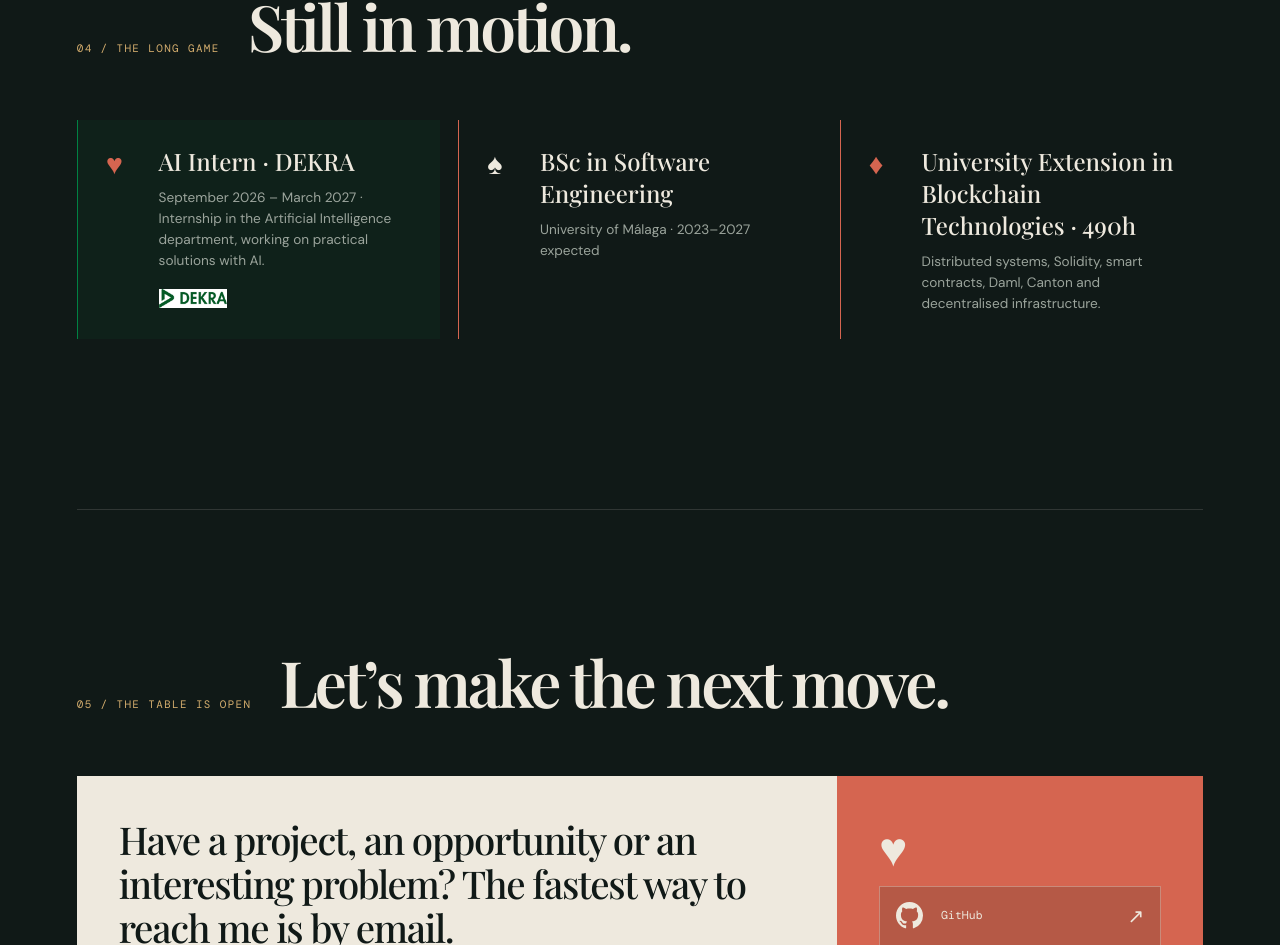
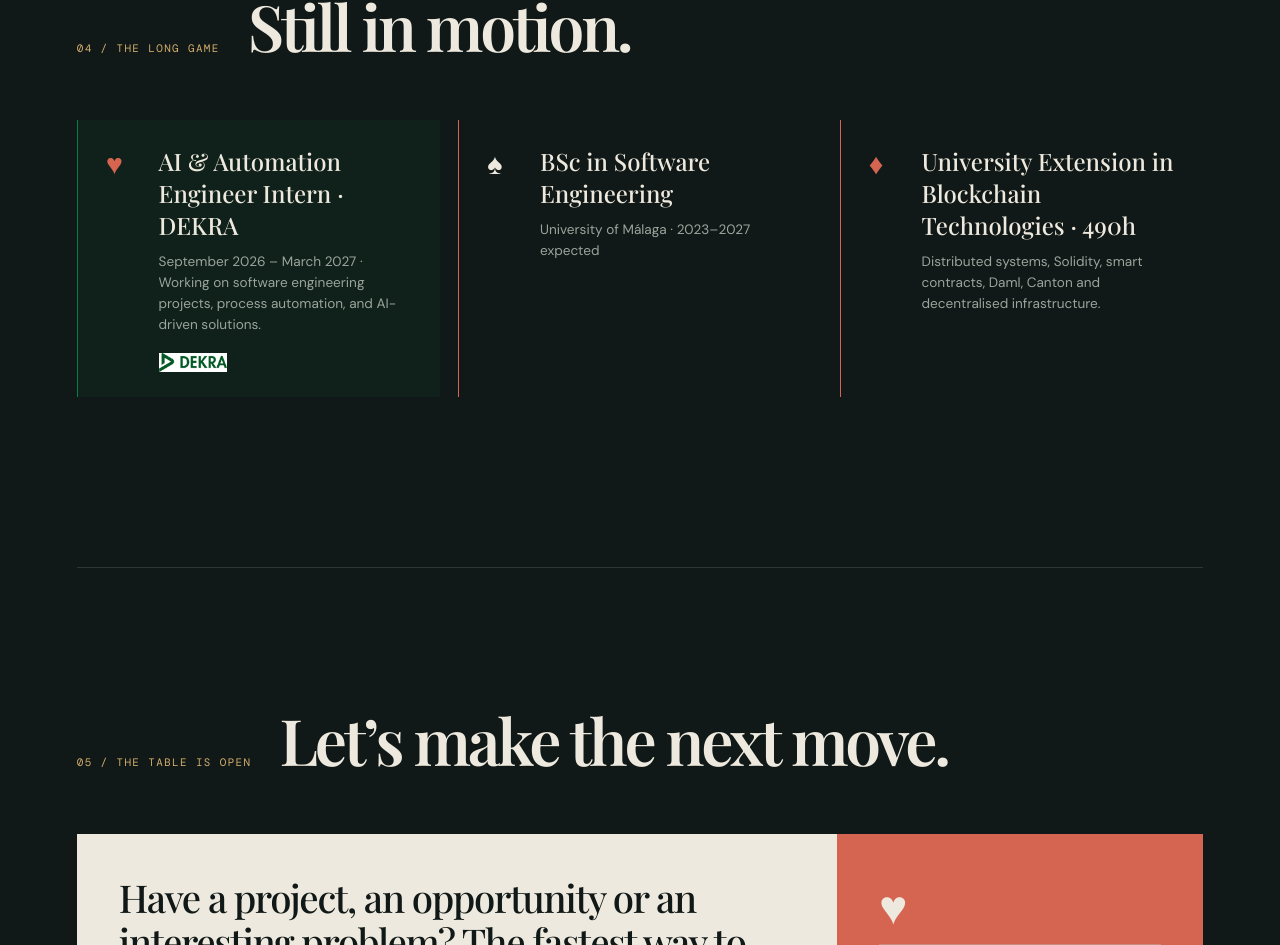
Before and after one commit to rgallegocode/roberto-gallego-portfolio, a React (Vite) app: page / in a window 1280 px wide. Shown: the part 3230-4175 px from the top of the page. Built offline with nearby package versions, Linux system fonts and the light colour scheme.

Commit message:
Update DEKRA role to AI & Automation Engineer Intern

```diff
--- a/src/App.tsx
+++ b/src/App.tsx
@@ -60,9 +60,9 @@ const copy = {
     university: 'University of Málaga · 2023–2027 expected',
     training: 'University Extension in Blockchain Technologies · 490h',
     trainingDetail: 'Distributed systems, Solidity, smart contracts, Daml, Canton and decentralised infrastructure.',
-    dekraRole: 'AI Intern · DEKRA',
+    dekraRole: 'AI & Automation Engineer Intern · DEKRA',
     dekraDates: 'September 2026 – March 2027',
-    dekraDetail: 'Internship in the Artificial Intelligence department, working on practical solutions with AI.',
+    dekraDetail: 'Working on software engineering projects, process automation, and AI-driven solutions.',
     viewGithub: 'View on GitHub',
     cvView: 'View CV',
     cvDownload: 'Download CV',
@@ -99,9 +99,9 @@ const copy = {
     university: 'Universidad de Málaga · 2023–2027 previsto',
     training: 'Extensión Universitaria en Tecnologías Blockchain · 490h',
     trainingDetail: 'Sistemas distribuidos, Solidity, smart contracts, Daml, Canton e infraestructura descentralizada.',
-    dekraRole: 'Prácticas en IA · DEKRA',
+    dekraRole: 'Prácticas en Ingeniería de IA y Automatización · DEKRA',
     dekraDates: 'Septiembre 2026 – Marzo 2027',
-    dekraDetail: 'Prácticas en el departamento de Inteligencia Artificial, trabajando en soluciones aplicadas con IA.',
+    dekraDetail: 'Trabajando en proyectos de ingeniería de software, automatización de procesos y soluciones basadas en IA.',
     viewGithub: 'Ver en GitHub',
     cvView: 'Ver CV',
     cvDownload: 'Descargar CV',
@@ -138,9 +138,9 @@ const copy = {
     university: 'Universität Málaga · 2023–2027 voraussichtlich',
     training: 'Universitäre Weiterbildung in Blockchain-Technologien · 490h',
     trainingDetail: 'Verteilte Systeme, Solidity, Smart Contracts, Daml, Canton und dezentrale Infrastruktur.',
-    dekraRole: 'KI-Praktikum · DEKRA',
+    dekraRole: 'Praktikum als KI- & Automatisierungsingenieur · DEKRA',
     dekraDates: 'September 2026 – März 2027',
-    dekraDetail: 'Praktikum in der Abteilung für Künstliche Intelligenz mit Fokus auf praxisnahe KI-Lösungen.',
+    dekraDetail: 'Arbeit an Softwaretechnik-Projekten, Prozessautomatisierung und KI-gestützten Lösungen.',
     viewGithub: 'Auf GitHub ansehen',
     cvView: 'CV ansehen',
     cvDownload: 'CV herunterladen',
```
